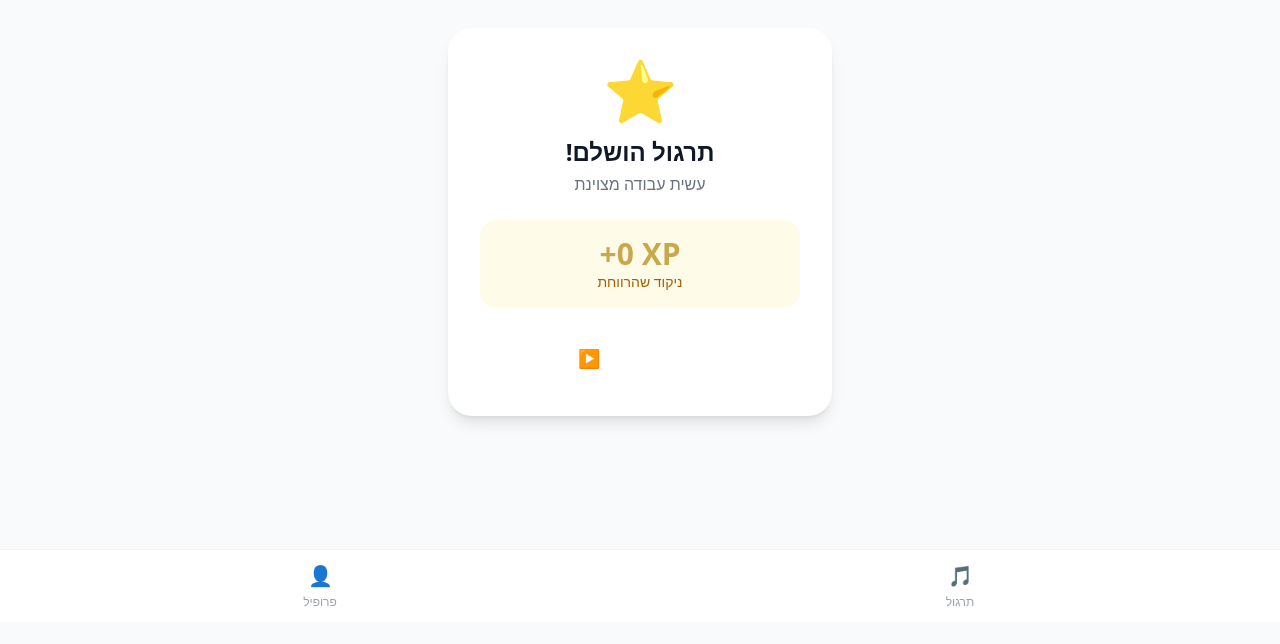
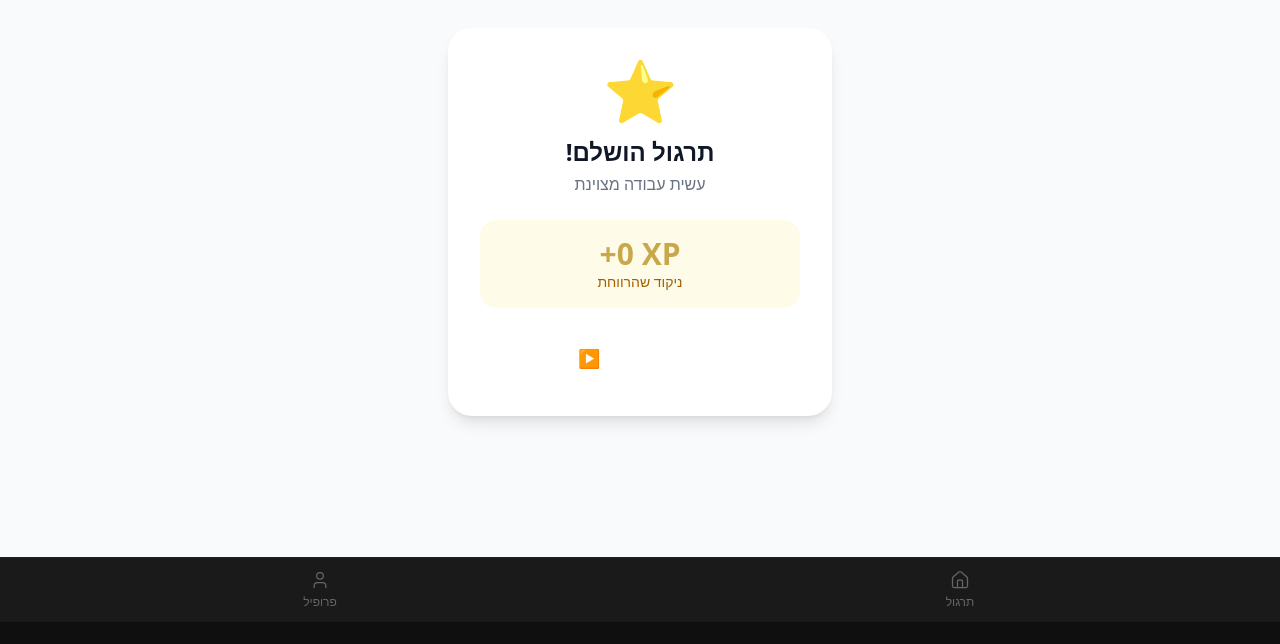
Before and after one commit to avigailregev-star/practice5, a Next.js app: page /practice/complete in a window 1280 px wide. Shown: the part 178-822 px from the top of the page. Built offline with nearby package versions, Linux system fonts and the light colour scheme.

Commit message:
feat: dark student nav + layout with Lucide icons

```diff
--- a/app/(student)/layout.tsx
+++ b/app/(student)/layout.tsx
@@ -2,7 +2,7 @@ import BottomNav from "@/components/student/BottomNav";
 
 export default function StudentLayout({ children }: { children: React.ReactNode }) {
   return (
-    <div className="min-h-screen bg-gray-50">
+    <div className="min-h-screen bg-brand-dark">
       <div className="pb-20">{children}</div>
       <BottomNav />
     </div>
--- a/components/student/BottomNav.tsx
+++ b/components/student/BottomNav.tsx
@@ -1,27 +1,30 @@
 "use client";
 import Link from "next/link";
 import { usePathname } from "next/navigation";
+import { Home, User } from "lucide-react";
 
 const TABS = [
-  { href: "/practice", label: "תרגול", emoji: "🎵" },
-  { href: "/profile", label: "פרופיל", emoji: "👤" },
+  { href: "/practice", label: "תרגול", Icon: Home },
+  { href: "/profile", label: "פרופיל", Icon: User },
 ];
 
 export default function BottomNav() {
   const pathname = usePathname();
   return (
-    <nav className="fixed bottom-0 right-0 left-0 bg-white border-t border-gray-100">
+    <nav className="fixed bottom-0 right-0 left-0 bg-brand-surface border-t border-brand-border">
       <div className="flex">
-        {TABS.map((tab) => {
-          const active = pathname === tab.href;
+        {TABS.map(({ href, label, Icon }) => {
+          const active = pathname === href;
           return (
             <Link
-              key={tab.href}
-              href={tab.href}
-              className={`flex-1 flex flex-col items-center py-3 gap-1 transition-colors ${active ? "text-brand-red" : "text-gray-400"}`}
+              key={href}
+              href={href}
+              className={`flex-1 flex flex-col items-center py-3 gap-1 transition-colors ${
+                active ? "text-brand-gold" : "text-brand-muted"
+              }`}
             >
-              <span className="text-xl">{tab.emoji}</span>
-              <span className="text-xs font-medium">{tab.label}</span>
+              <Icon size={20} strokeWidth={1.5} />
+              <span className="text-xs font-medium">{label}</span>
             </Link>
           );
         })}
```
